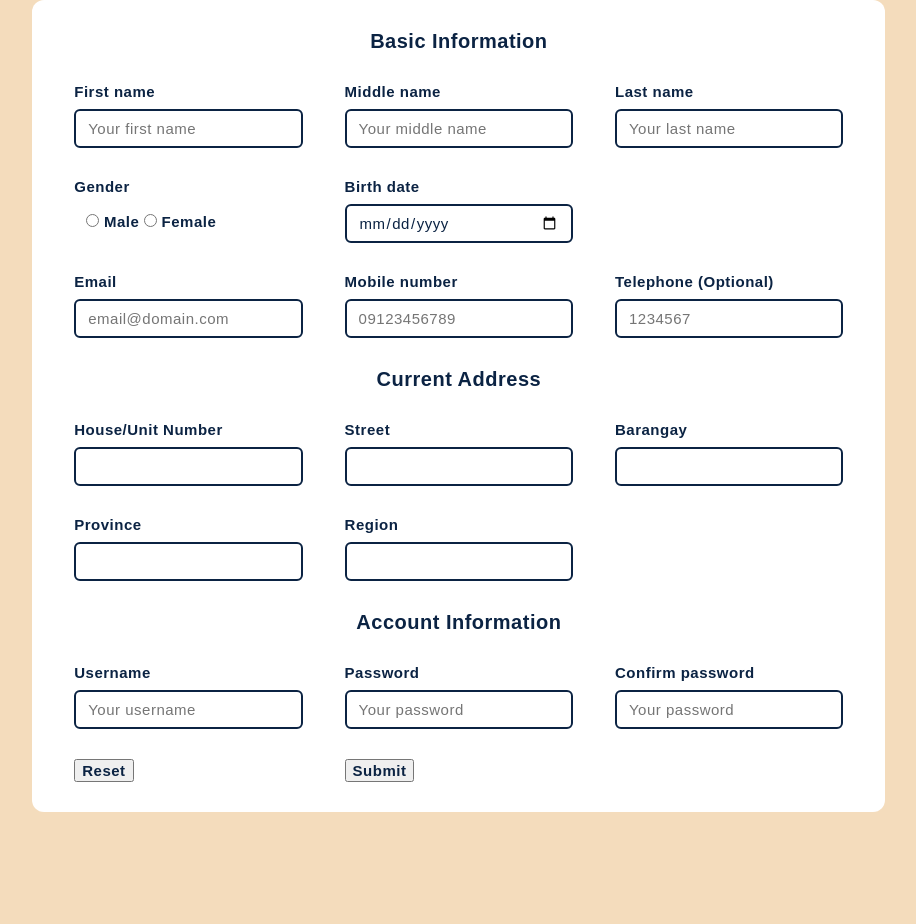
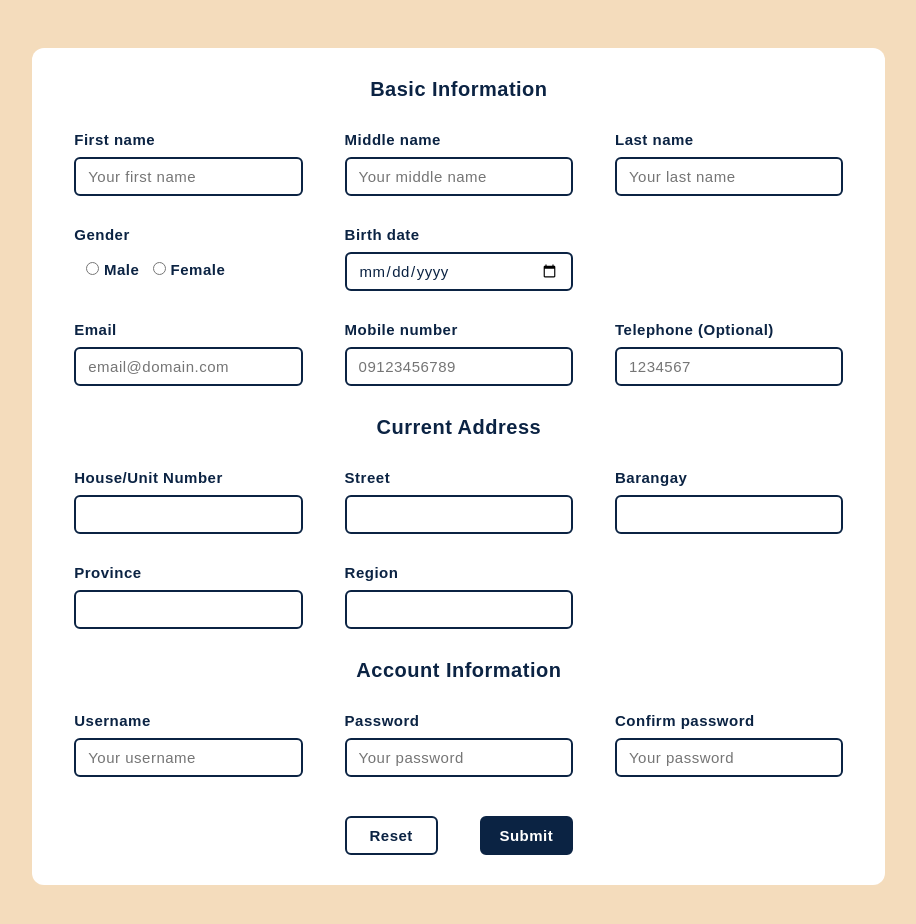
Before and after one commit to RyanArchive/responsive-registration-page, a plain HTML site: page index.html in a window 1280 px wide. Shown: the whole page, without its empty margins (181-1097 px from the left). Before the commit the page ends 812 px from the top, so only its background shows below. Drawn offline with Linux system fonts and the light colour scheme.

Commit message:
Update project
(1) Finish task, (2) Optimize files

```diff
--- a/style.css
+++ b/assets/css/style.css
@@ -3,9 +3,7 @@
 
 :root {
 	--dark-cyan-blue: #0B2343;
-	--gray: #808080;
 	--light-brown: #F4DCBC;
-	--light-cyan: F3FAFD;
 	--white: #FFFFFF;
 }
 
@@ -41,21 +39,61 @@ body {
 }
 
 @media only screen and (min-width: 768px) {
-	.column-1 { width: 8.33% }
-	.column-2 { width: 16.66% }
-	.column-3 { width: 25% }
-	.column-4 { width: 33.33% }
-	.column-5 { width: 41.66% }
-	.column-6 { width: 50% }
-	.column-7 { width: 58.33% }
-	.column-8 { width: 66.66% }
-	.column-9 { width: 75% }
-	.column-10 { width: 83.33% }
-	.column-11 { width: 91.66% }
-	.column-12 { width: 100% }
+	.column-1 {
+		width: 8.33%
+	}
+
+	.column-2 {
+		width: 16.66%
+	}
+
+	.column-3 {
+		width: 25%
+	}
+
+	.column-4 {
+		width: 33.33%
+	}
+
+	.column-5 {
+		width: 41.66%
+	}
+
+	.column-6 {
+		width: 50%
+	}
+
+	.column-7 {
+		width: 58.33%
+	}
+
+	.column-8 {
+		width: 66.66%
+	}
+
+	.column-9 {
+		width: 75%
+	}
+
+	.column-10 {
+		width: 83.33%
+	}
+
+	.column-11 {
+		width: 91.66%
+	}
+
+	.column-12 {
+		width: 100%
+	}
 }
 
 /* Registration */
+
+.registration-container {
+	margin-bottom: 48px;
+	margin-top: 48px;
+}
 
 .registration {
 	background-color: var(--white);
@@ -93,3 +131,42 @@ input[type='password'] {
 	padding-top: 9px;
 	width: 100%;
 }
+
+.input-gender label {
+	margin-right: 9px;
+}
+
+input[type='submit'],
+input[type='reset'] {
+	border: solid 2px var(--dark-cyan-blue);
+	border-radius: 6px;
+	height: 39px;
+	margin-top: 9px;
+	width: 100%;
+}
+
+input[type='submit'] {
+	background-color: var(--dark-cyan-blue);
+	color: var(--white);
+}
+
+input[type='reset'] {
+	background-color: var(--light-cyan);
+	color: var(--dark-cyan-blue);
+}
+
+input[type='submit']:hover,
+input[type='reset']:hover {
+	cursor: pointer;
+}
+
+@media only screen and (max-width: 768px) {
+	.pad-only {
+		padding: 0;
+	}
+
+	.registration-container {
+		margin-left: 15px;
+		margin-right: 15px;
+	}
+}
--- a/index.html
+++ b/index.html
@@ -6,13 +6,14 @@
 		<title>Responsive Registration Page</title>
 		<meta name="viewport" content="width=device-width, initial-scale=1.0">
 
-		<link rel="stylesheet" type="text/css" href="style.css" />
+		<link rel="stylesheet" type="text/css" href="assets/css/style.css" />
 	</head>
 
 	<body>
 
+		<div class="registration-container">
 			<div class="row">
-			<div class="column-2 hidden"></div>
+				<div class="column-2 pad-only"></div>
 
 				<div class="column-8 registration">
 					<form>
@@ -113,17 +114,20 @@
 							</div>
 						</div>
 						<div class="row">
-						<div class="column-4">
+							<div class="column-4 pad-only"></div>
+							<div class="column-2">
 								<input type="reset" value="Reset" />
 							</div>
-						<div class="column-4">
+							<div class="column-2">
 								<input type="submit" value="Submit" />
 							</div>
+							<div class="column-4 pad-only"></div>
 						</div>
 					</form>
 				</div>
 
-			<div class="column-2 hidden"></div>
+				<div class="column-2 pad-only"></div>
+			</div>
 		</div>
 
 	</body>
```
Lines whose indentation alone changed are shown as unchanged.
